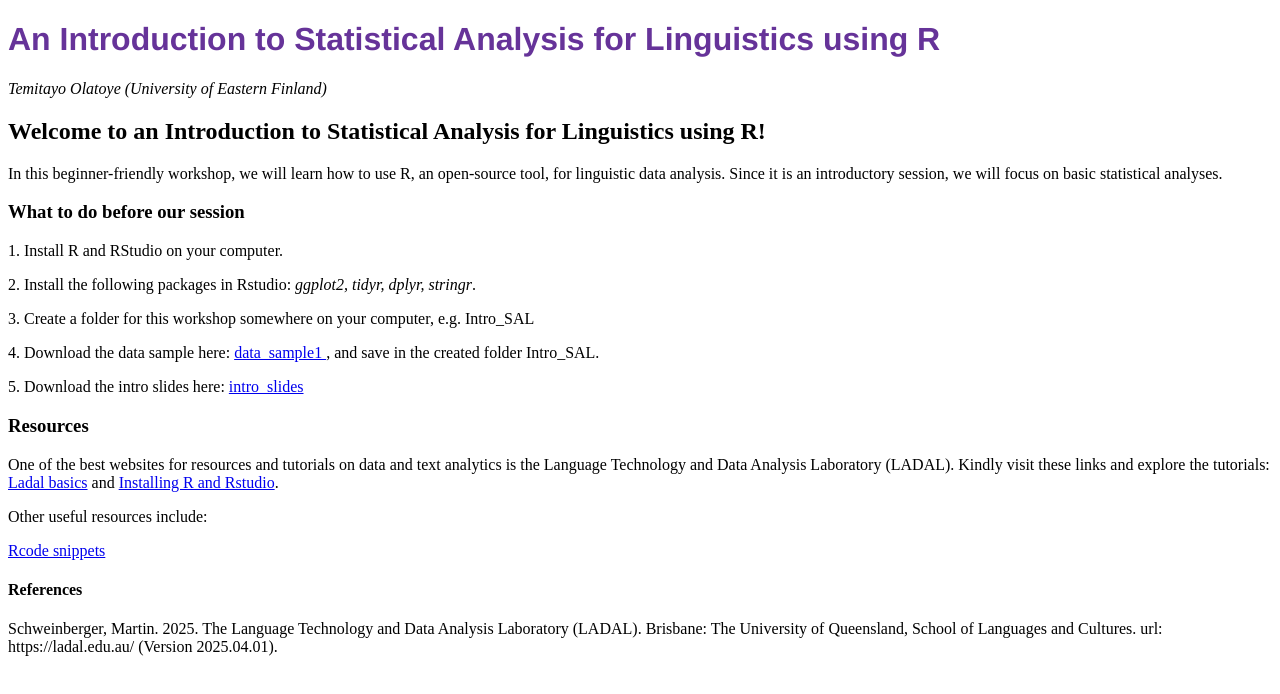
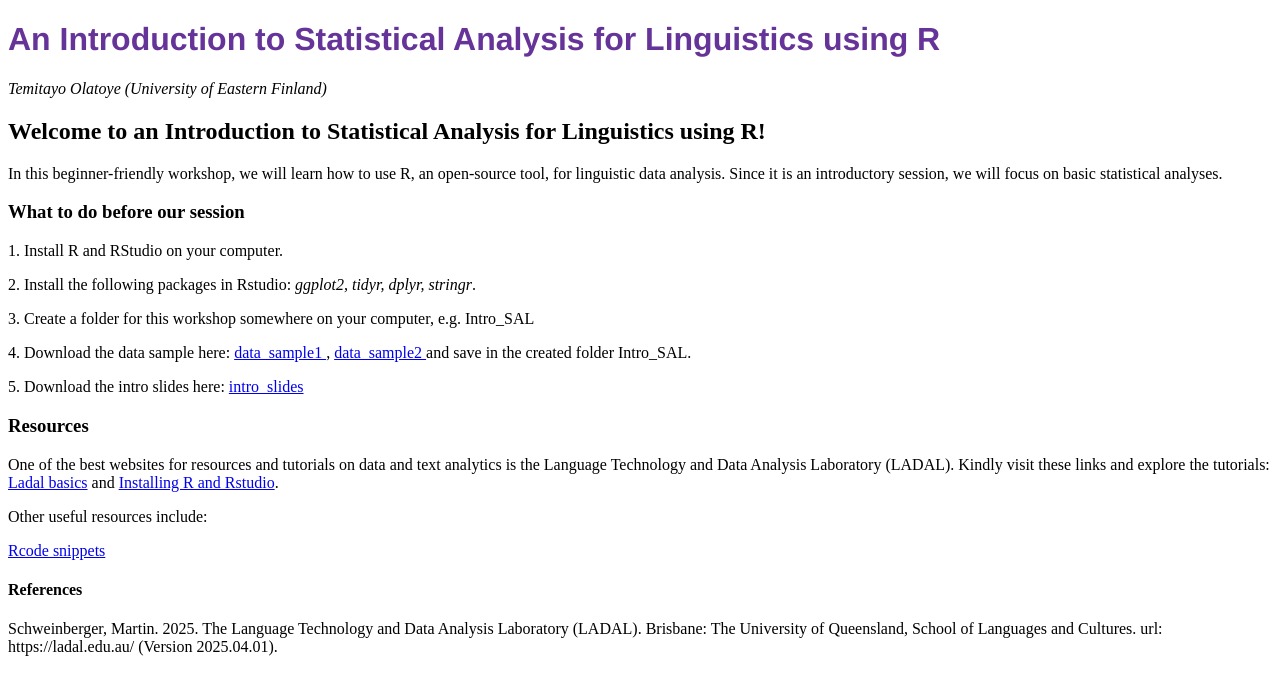
Before and after one commit to temitayoolatoye/temitayoolatoye.github.io, a plain HTML site: page index.html in a window 1280 px wide. Drawn offline with Linux system fonts and the light colour scheme.

Commit message:
Update index.html

```diff
--- a/index.html
+++ b/index.html
@@ -20,7 +20,7 @@
 <p> 1. Install R and RStudio on your computer.</p>
 <p> 2. Install the following packages in Rstudio: <em> ggplot2, tidyr, dplyr, stringr</em>.</p>
 <p> 3. Create a folder for this workshop somewhere on your computer, e.g.  Intro_SAL
-<p> 4. Download the data sample here: <a href= "data1.csv"> data_sample1 </a>, <a  </a>  and save in the created folder Intro_SAL. </p>
+<p> 4. Download the data sample here: <a href= "data1.csv"> data_sample1 </a>, <a href= "blrdata.csv"> data_sample2  </a>  and save in the created folder Intro_SAL. </p>
 <p> 5. Download the intro slides here: <a href= "intro_sal copy.pdf"> intro_slides </a> </p>
 
 </p>
```
